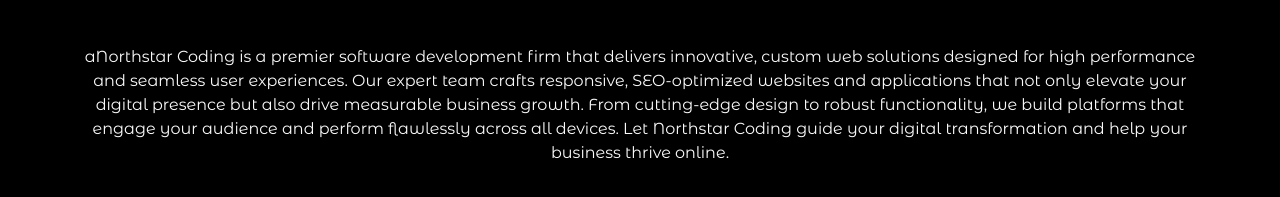
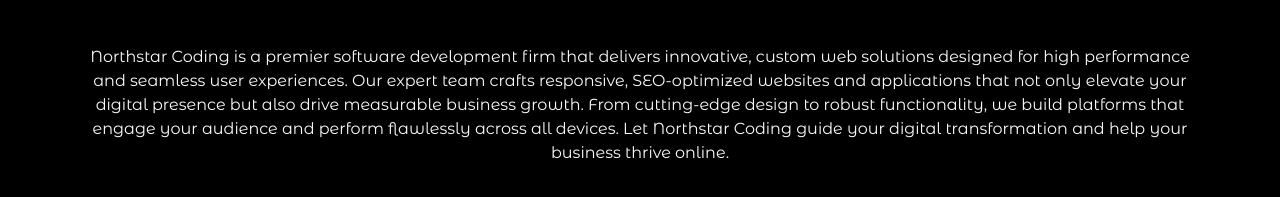
Before and after one commit to st3adyp1ck/portfolio, a plain HTML site: page index.html in a window 1280 px wide. Shown: the part 849-1046 px from the top of the page. Drawn offline with nearby package versions, Linux system fonts and the light colour scheme.

Commit message:
Removing the UHH a AGAIN

```diff
--- a/index.html
+++ b/index.html
@@ -95,7 +95,7 @@
     <header class="py-5" style="margin-top: 0px;padding-top: 42px;">
         <div class="container py-0" style="margin-top: 30px;padding-top: 0px;">
             <h1 style="text-align: center;font-family: 'Montserrat Alternates', sans-serif;"><span style="color: rgb(55, 154, 214);">Who </span><span style="color: rgb(250, 55, 45);">We</span><span style="color: rgb(55, 154, 214);"> Are</span></h1>
-            <p class="my-5" style="font-family: 'Montserrat Alternates', sans-serif;text-align: center;">aNorthstar Coding is a premier software development firm that delivers innovative, custom web solutions designed for high performance and seamless user experiences. Our expert team crafts responsive, SEO-optimized websites and applications that not only elevate your digital presence but also drive measurable business growth. From cutting-edge design to robust functionality, we build platforms that engage your audience and perform flawlessly across all devices. Let Northstar Coding guide your digital transformation and help your business thrive online.</p>
+            <p class="my-5" style="font-family: 'Montserrat Alternates', sans-serif;text-align: center;">Northstar Coding is a premier software development firm that delivers innovative, custom web solutions designed for high performance and seamless user experiences. Our expert team crafts responsive, SEO-optimized websites and applications that not only elevate your digital presence but also drive measurable business growth. From cutting-edge design to robust functionality, we build platforms that engage your audience and perform flawlessly across all devices. Let Northstar Coding guide your digital transformation and help your business thrive online.</p>
         </div>
     </header>
     <div class="clickable-video mx-auto w-50" style="margin-top: 70px;"><iframe src="https://www.youtube.com/embed/PNAKAixDacM" width="auto" height="360" id="customVideo" style="border:none;overflow:hidden" scrolling="no" frameborder="0" allowTransparency="true"></iframe></div>
```
